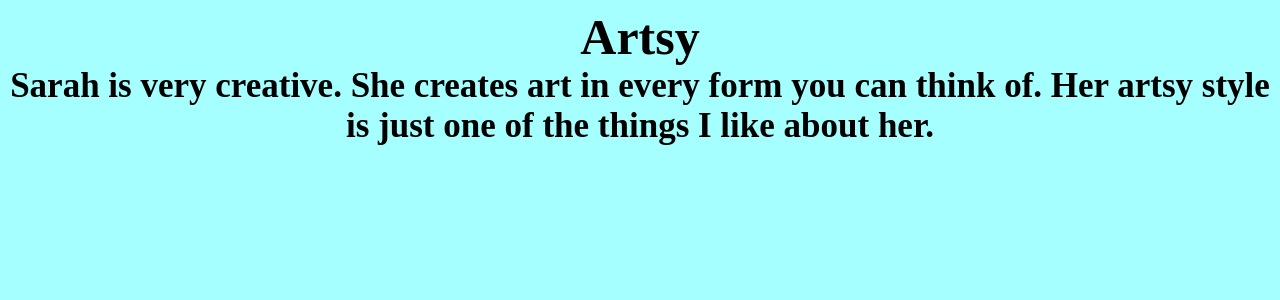
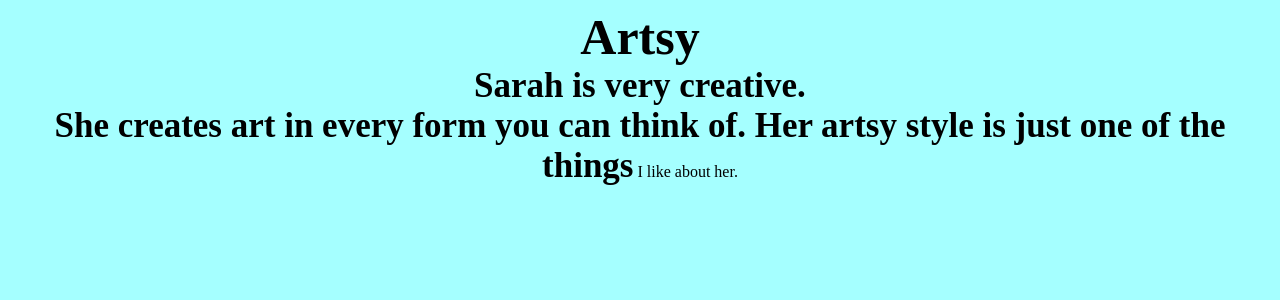
Before and after one commit to definitelynotillegal/definitelynotillegal.github.io, a Jekyll site: the page artsy.html, which Jekyll copies as it is, in a window 1280 px wide. Shown: the top 300 px of the page. Built offline with Jekyll 4.4.1, drawn with Linux system fonts in a browser that asks for light colours.

Commit message:
Update artsy.html

```diff
--- a/artsy.html
+++ b/artsy.html
@@ -8,7 +8,8 @@
             </style>
             <body>
                     <center><b style="font-size:50px" style="font-face:helvetica">Artsy</b></center>
-                        <center><b style="font-size:35px">Sarah is very creative. She creates art in every form you can think of. Her artsy style is just one of the things I like about her.</b></center>
+                <center><b style="font-size:35px">Sarah is very creative.</b>
+                <center><b style="font-size:35px">She creates art in every form you can think of. Her artsy style is just one of the things</b> I like about her.</b></center>
             </body>
                 </head>
     </html>
```
